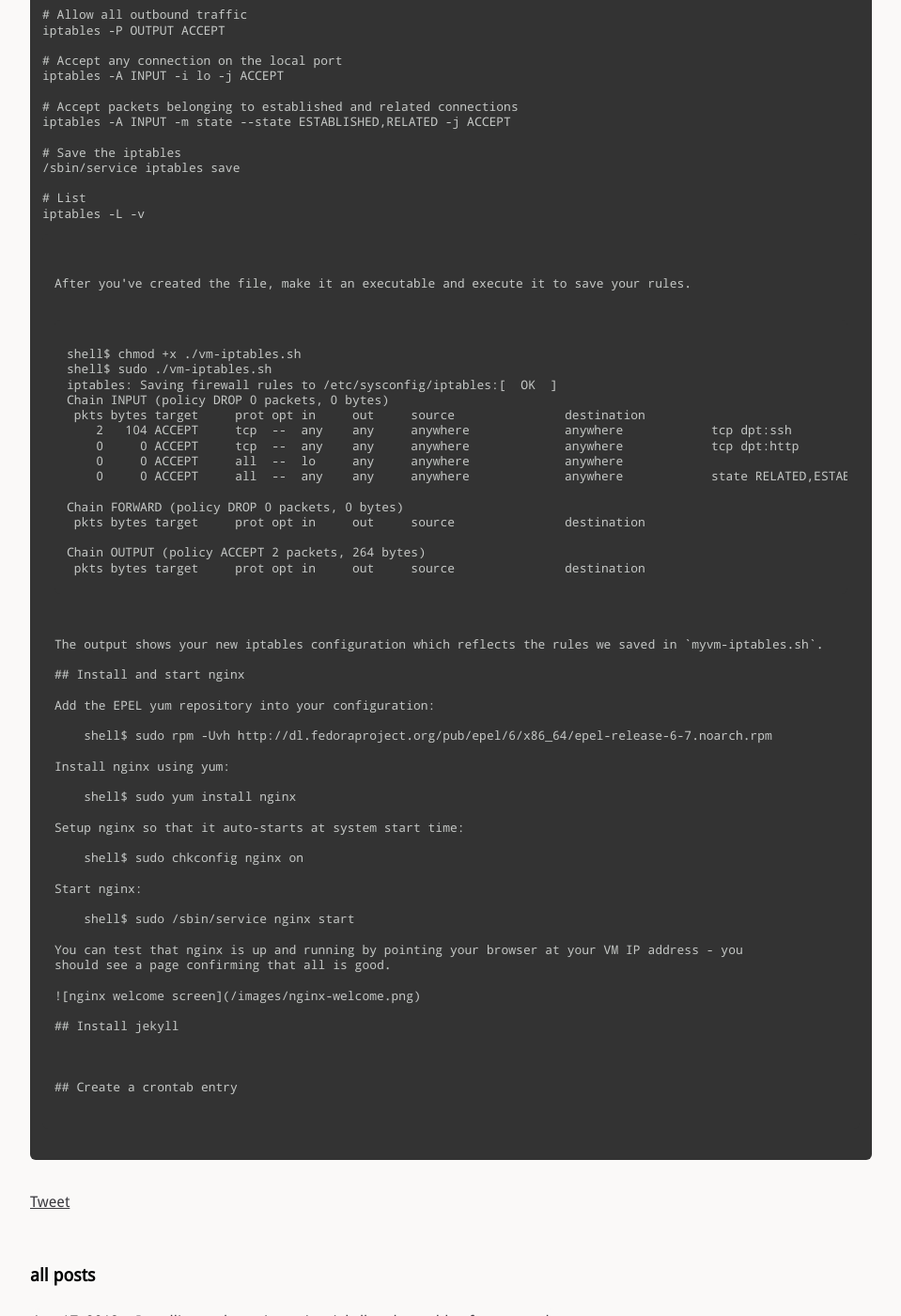
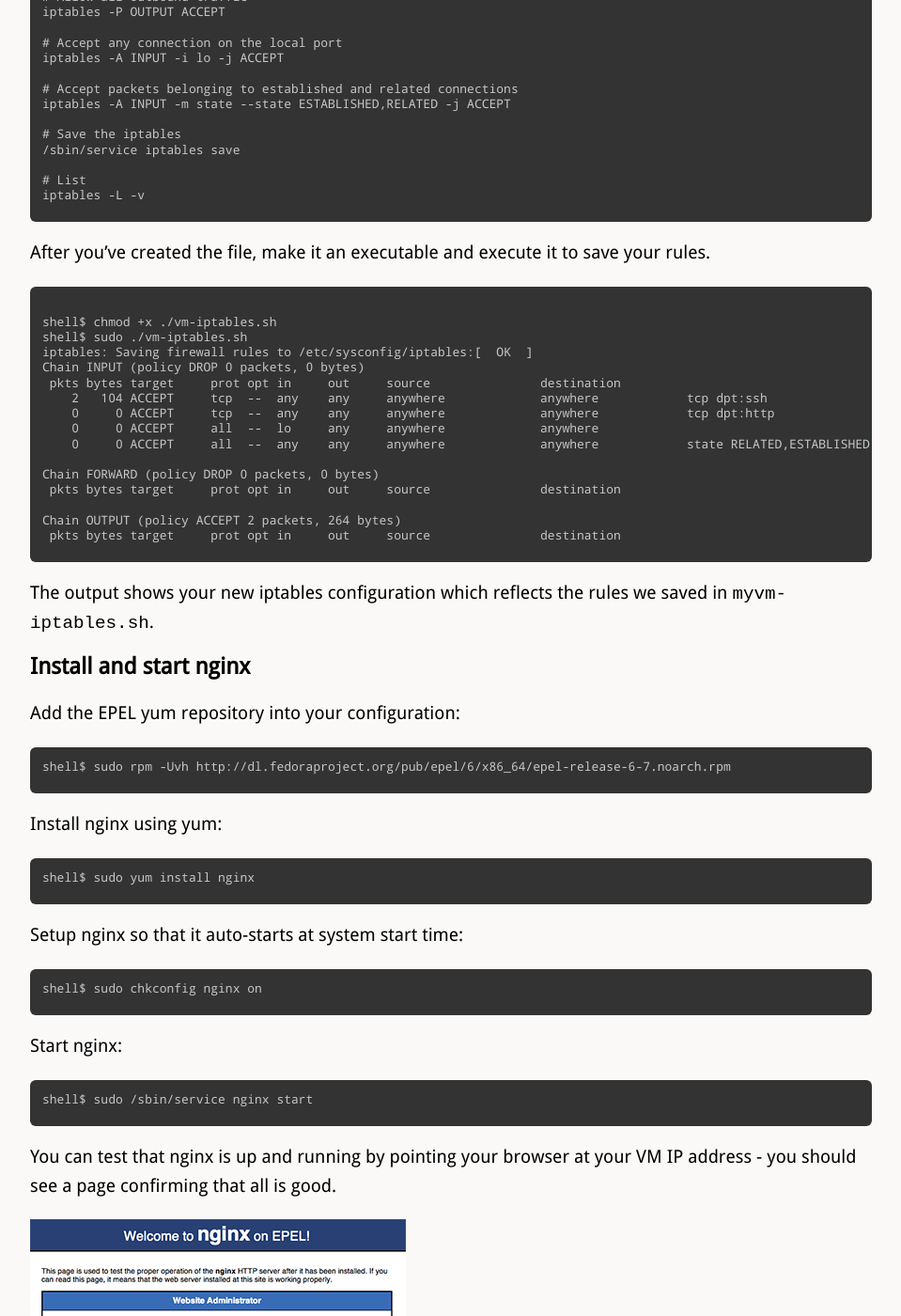
Before and after one commit to alexholmes/blog, a Jekyll site: the page built from _posts/2012-08-16-full-jekyll-VM-setup.markdown, in a window 1280 px wide and 1400 px high, scrolled down 2875 px. Shown: the whole window at 94% size, without its empty margins (160-1119 px from the left). Built offline with Jekyll 4.4.1, drawn with Linux system fonts in a browser that asks for light colours; comment, search, counter and statistics services are not loaded; some of the changed text lies outside the part shown.

Commit message:
post updates

```diff
--- a/_posts/2012-08-16-full-jekyll-VM-setup.markdown
+++ b/_posts/2012-08-16-full-jekyll-VM-setup.markdown
@@ -121,7 +120,7 @@
 
 # List
 iptables -L -v
-<pre><code>
+</code></pre>
 
 After you've created the file, make it an executable and execute it to save your rules.
 
```
Also changed, not shown: other parts of _posts/2012-08-16-full-jekyll-VM-setup.markdown (+1 -2 lines).
